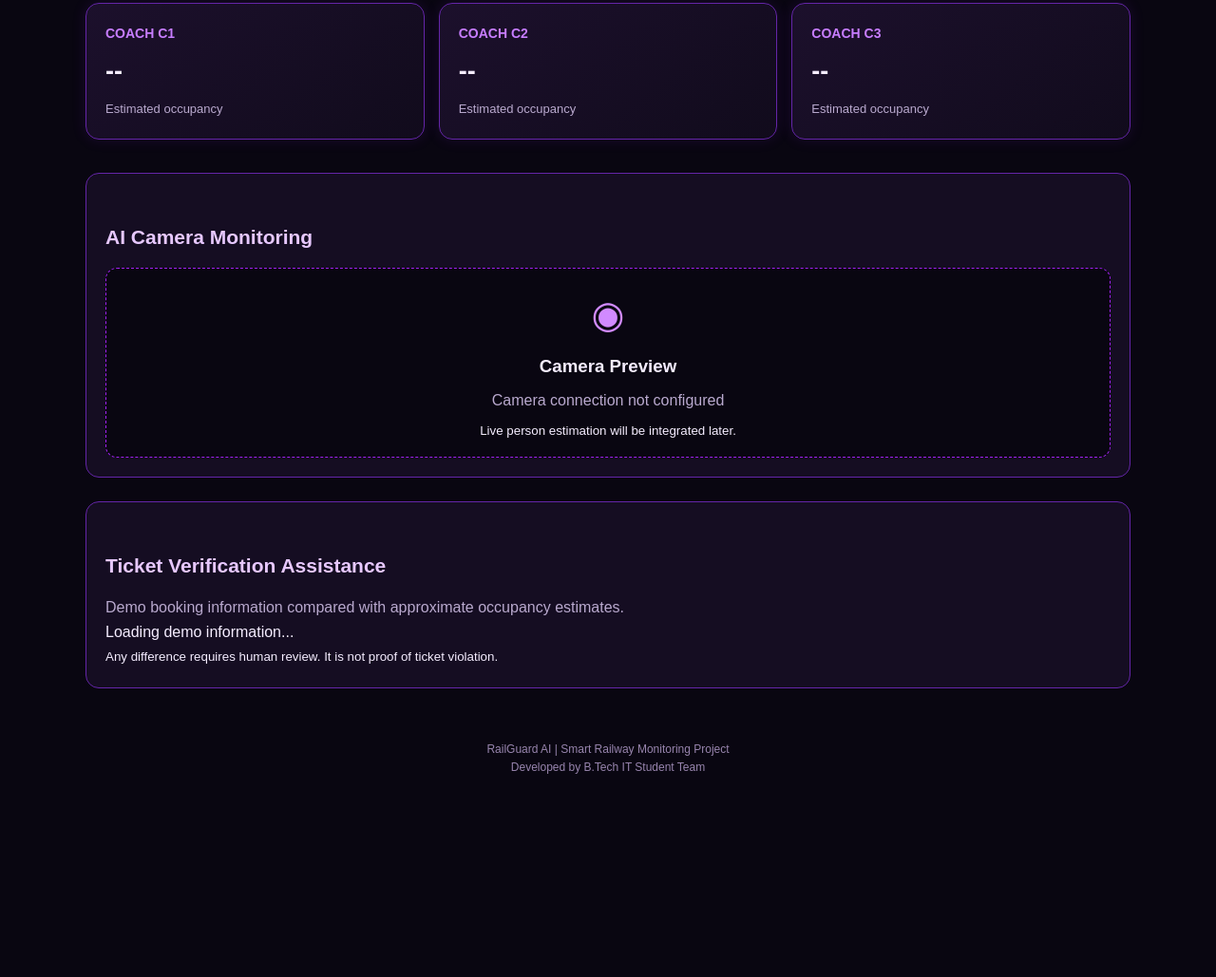
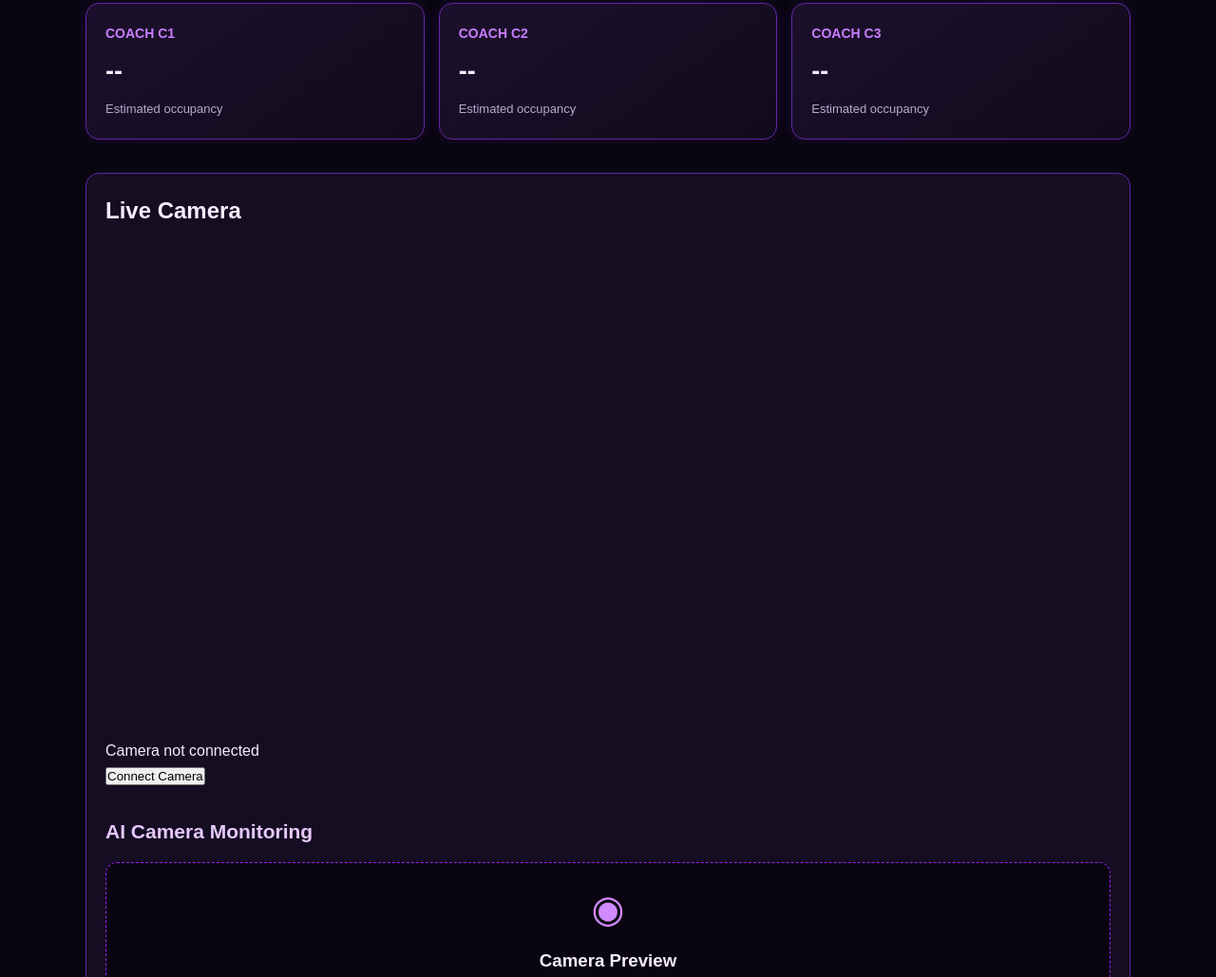
Before and after one commit to sec26it260-cpu/RailGuardAI-, a plain HTML site: page index.html in a window 1280 px wide. Shown: the part 555-1584 px from the top of the page at 95% size. Before the commit the page ends 1403 px from the top, so only its background shows below. Drawn offline with Linux system fonts and the light colour scheme.

Commit message:
Add live camera section to index.html

```diff
--- a/index.html
+++ b/index.html
@@ -66,6 +66,14 @@
     </section>
 
     <section class="camera">
+        <div class="camera-box">
+    <h2>Live Camera</h2>
+    <video id="camera" autoplay playsinline muted
+        style="width:100%; border-radius:12px;">
+    </video>
+    <p id="cameraStatus">Camera not connected</p>
+    <button onclick="startCamera()">Connect Camera</button>
+        </div>
         <h2 class="section-title">AI Camera Monitoring</h2>
         <div class="camera-screen">
             <div class="camera-icon">◉</div>
```
